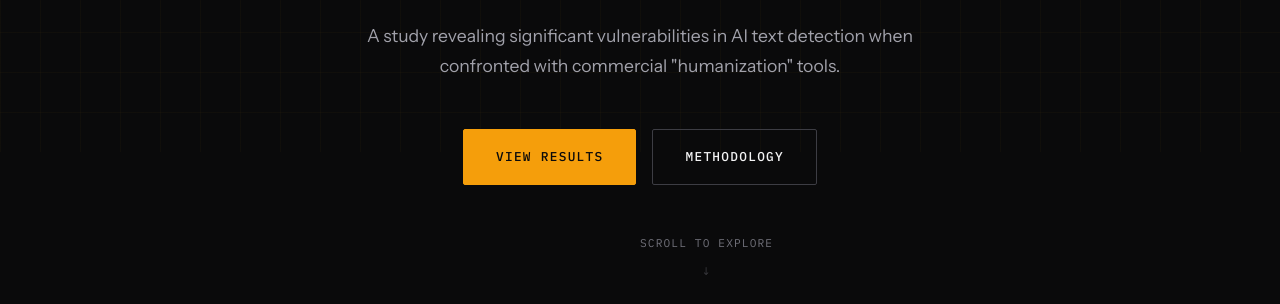
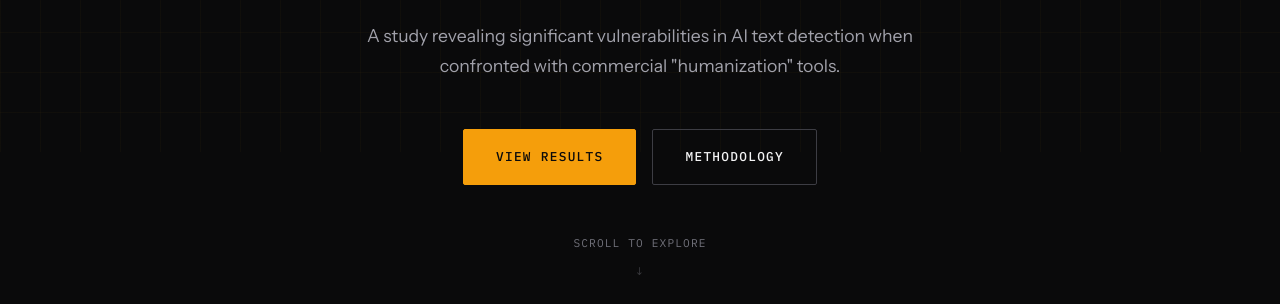
Before and after one commit to nawagner/fool-em-once, a plain HTML site: page index.html in a window 1280 px wide. Shown: the part 648-952 px from the top of the page. Drawn offline with nearby package versions, Linux system fonts and the light colour scheme.

Commit message:
Center scroll indicator properly
Co-Authored-By: Claude Opus 4.5 <noreply@anthropic.com>

```diff
--- a/index.html
+++ b/index.html
@@ -238,8 +238,9 @@
     .scroll-indicator {
       position: absolute;
       bottom: 2rem;
-      left: 50%;
-      transform: translateX(-50%);
+      left: 0;
+      right: 0;
+      text-align: center;
       color: var(--text-muted);
       font-family: 'IBM Plex Mono', monospace;
       font-size: 0.7rem;
```
